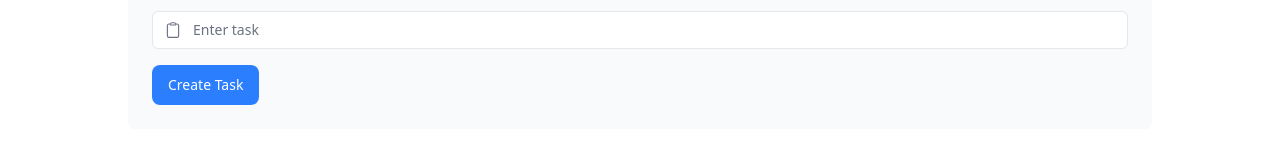
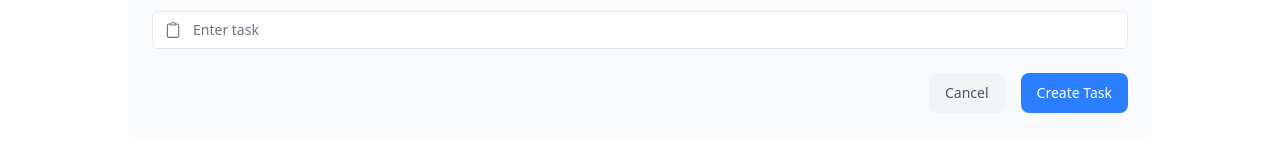
Before and after one commit to HelenaAgustsson/fullstack-app, a Next.js app: page /create in a window 1280 px wide. Shown: the part 284-436 px from the top of the page. Built offline with nearby package versions, Linux system fonts and the light colour scheme; no server answers; the database is empty.

Commit message:
add cancel button to forms

```diff
--- a/app/ui/create-form.tsx
+++ b/app/ui/create-form.tsx
@@ -53,7 +53,16 @@
                     </div>
                 </div>
 
-                <Button type="submit">Create Task</Button>
+                <div className='mt-6 flex justify-end gap-4'>
+                    <Link
+                        href="/"
+                        className="flex h-10 items-center rounded-lg bg-gray-100 px-4 text-sm font-medium text-gray-600 transition-colors hover:bg-gray-200"
+                    >
+                        Cancel
+                    </Link>
+                    <Button type="submit">Create Task</Button>
+                </div>
+
             </div>
         </form>
     );
--- a/app/ui/edit-form.tsx
+++ b/app/ui/edit-form.tsx
@@ -97,16 +97,16 @@
                     </div>
                 </fieldset>
 
-                <div className='mt-4'>
+                <div className='mt-6 flex justify-end gap-4'>
+                    <Link
+                        href="/"
+                        className="flex h-10 items-center rounded-lg bg-gray-100 px-4 text-sm font-medium text-gray-600 transition-colors hover:bg-gray-200"
+                    >
+                        Cancel
+                    </Link>
                     <Button type="submit">Update Task</Button>
                 </div>
-
             </div>
         </form>
     );
 }
-
-/*
-
-
-*/
```
